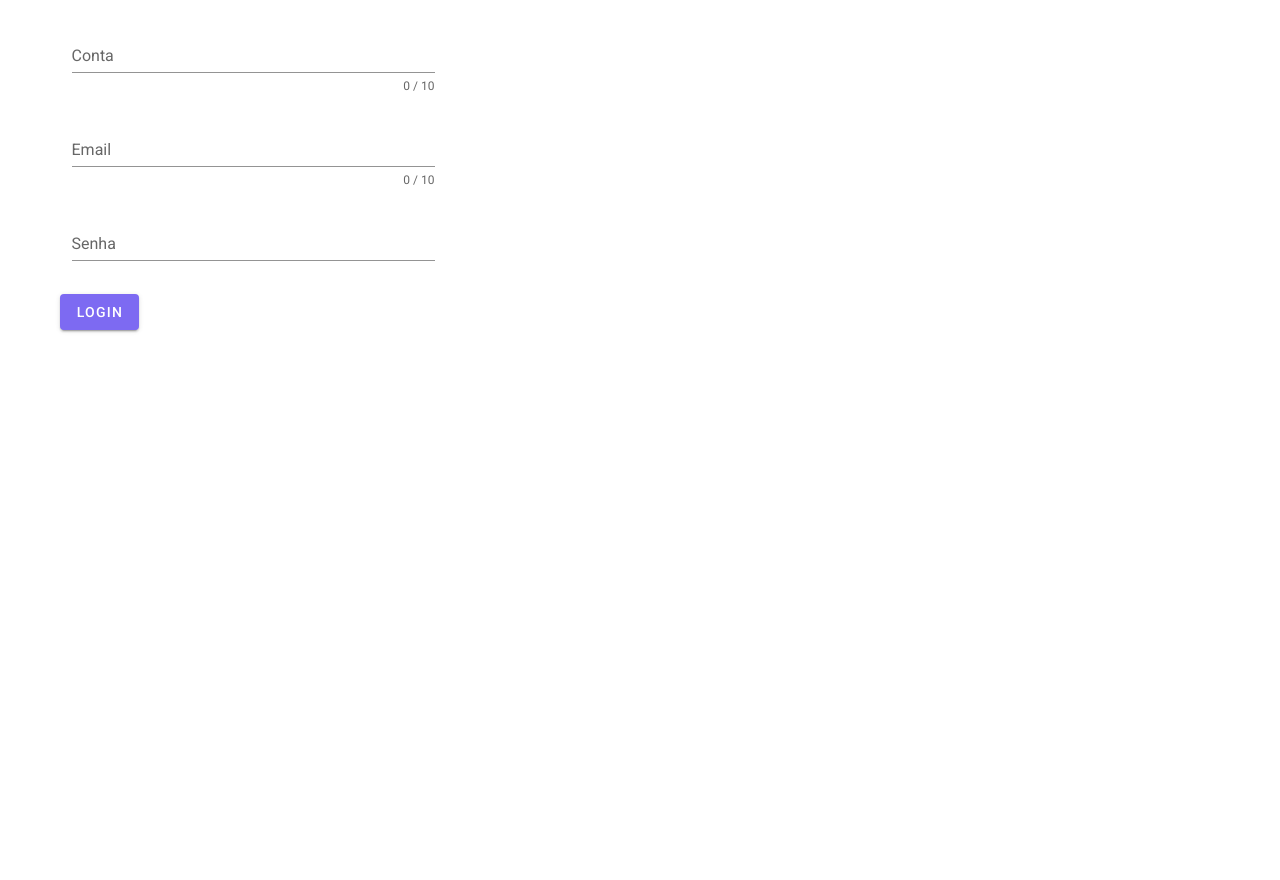
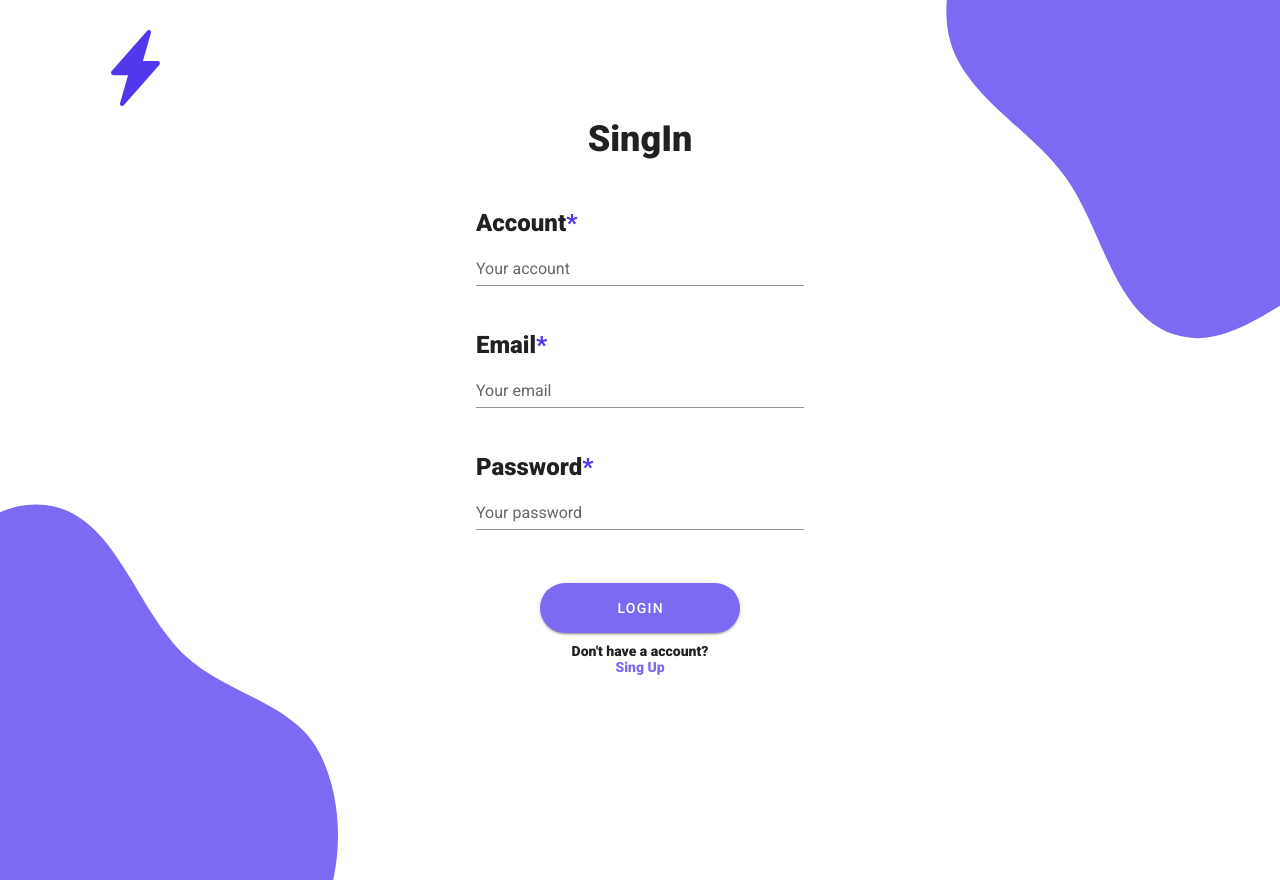
Before and after one commit to Brunoocn/timeproject-front-vue, a Vue app: page / in a window 1280 px wide. Before the commit the page ends 800 px from the top, so only its background shows below. Built offline with nearby package versions, Linux system fonts and the light colour scheme; what vue-localforage would draw is missing.

Commit message:
Adding styles to Login Page and Register Page

```diff
--- /dev/null
+++ b/src/styles/loginPage.css
@@ -0,0 +1,51 @@
+.form-container{
+    padding: 30px 100px;
+}
+
+.form-content{
+    display: flex;
+    flex-direction: column;
+    text-align: center;
+    justify-content: center;
+}
+
+.bubble-left{
+    position: fixed;
+    bottom: -10%;
+    left: 0;
+}
+
+.bubble-right{
+    position: fixed;
+    top: -10%;
+    right: 0;
+}
+
+.title-singin{
+    font-family: Roboto;
+    font-style: normal;
+    font-weight: 900;
+    font-size: 36px;
+    line-height: 42px;
+    text-align: center;
+    padding-bottom: 25px;
+    padding-top: 5px;
+}
+
+.btn-login{
+    width: 100%;
+    max-width: 200px;
+    color: #fff!important;
+    background-color: #7D6AF2!important;
+    border-radius: 40px!important;
+    padding: 25px!important;
+    margin-top: 20px!important;
+}
+
+.fade-enter-active,
+.fade-leave-active {
+  transition: opacity 0.5s;
+}
+.fade-enter, .fade-leave-to /* .fade-leave-active below version 2.1.8 */ {
+  opacity: 0;
+}
--- a/src/styles/registerPage.css
+++ b/src/styles/registerPage.css
@@ -1,7 +1,7 @@
 @import url('https://fonts.googleapis.com/css2?family=Roboto:wght@300;400;500;700;900&display=swap');
 
 .form-container{
-    padding: 50px 100px;
+    padding: 30px 100px;
 }
 
 
@@ -19,6 +19,8 @@
     font-size: 36px;
     line-height: 42px;
     text-align: center;
+    padding-bottom: 25px;
+    padding-top: 5px;
 }
 
 .title-input{
@@ -40,13 +42,46 @@
 }
 
 .bubble-left{
-    position: fixed;
+    position: absolute;
     bottom: -10%;
     left: 0;
 }
 
 .bubble-right{
-    position: fixed;
+    position: absolute;
     top: -10%;
     right: 0;
 }
+
+.btn-register{
+    width: 100%;
+    max-width: 200px;
+    color: #fff;
+    background-color: #7D6AF2;
+    border-radius: 40px;
+    padding: 25px!important;
+    margin-top: 20px;
+}
+
+.subtext{
+margin-top: 10px;
+font-family: Roboto;
+font-style: normal;
+font-weight: 900;
+font-size: 14px;
+line-height: 16px;
+text-align: center;
+margin-bottom: 0!important;
+}
+
+.sing-in{
+    color: #7D6AF2;
+}
+
+.fade-enter-active,
+.fade-leave-active {
+  transition: opacity 0.5s;
+}
+.fade-enter, .fade-leave-to /* .fade-leave-active below version 2.1.8 */ {
+  opacity: 0;
+}
--- a/src/views/LoginPage.vue
+++ b/src/views/LoginPage.vue
@@ -1,5 +1,9 @@
 <template>
-  <div>
+  <section class="form-container">
+    <img src="/Logo.svg" alt="logo" class="logo" />
+    <img src="/bubble.svg" alt="bubble" class="bubble-left" />
+    <img src="/bubble-right.svg" alt="bubble" class="bubble-right" />
+    <div class="form-content">
       <v-expand-transition>
         <v-alert
           border="top"
@@ -9,54 +13,75 @@
           dismissible
           @input="alertInput"
         >
-        <div v-for="(error, index) in errors" :key="index" class="text-center">
+          <div
+            v-for="(error, index) in errors"
+            :key="index"
+            class="text-center"
+          >
             {{ error.value }}
           </div>
         </v-alert>
       </v-expand-transition>
+      <h1 class="title-singin">SingIn</h1>
       <v-form>
         <v-container>
-        <v-col cols="12" md="4">
+          <v-col cols="12" md="4" class="col-input">
+            <h2 class="title-input">
+              Account<span class="required-input">*</span>
+            </h2>
             <v-text-field
               v-model="model.tenanty"
-            :counter="10"
-            label="Conta"
+              label="Your account"
               required
               :disabled="loading"
             ></v-text-field>
           </v-col>
 
-        <v-col cols="12" md="4">
+          <v-col cols="12" md="4" class="col-input">
+            <h2 class="title-input">
+              Email<span class="required-input">*</span>
+            </h2>
             <v-text-field
               v-model="model.email"
-            :counter="10"
-            label="Email"
+              label="Your email"
               required
               :disabled="loading"
             ></v-text-field>
           </v-col>
 
-        <v-col cols="12" md="4">
+          <v-col cols="12" md="4" class="col-input">
+            <h2 class="title-input">
+              Password<span class="required-input">*</span>
+            </h2>
             <v-text-field
               v-model="model.password"
-            label="Senha"
+              label="Your password"
               type="password"
               required
               :disabled="loading"
             ></v-text-field>
           </v-col>
-        <button></button>
 
-        <v-btn color="primary" :loading="loading" @click="sendLogin"
+          <v-btn
+            class="btn-login"
+            :loading="loading"
+            @click="sendLogin"
+            :disabled="loading"
             >Login</v-btn
           >
+          <p class="subtext">
+            Don't have a account? <br />
+            <span class="sing-in">Sing Up</span>
+          </p>
         </v-container>
       </v-form>
     </div>
+  </section>
 </template>
 
 <script>
 import authService from "../services/authService";
+import "../styles/loginPage.css";
 
 export default {
   data() {
@@ -97,13 +122,3 @@
   },
 };
 </script>
-
-<style>
-.fade-enter-active,
-.fade-leave-active {
-  transition: opacity 0.5s;
-}
-.fade-enter, .fade-leave-to /* .fade-leave-active below version 2.1.8 */ {
-  opacity: 0;
-}
-</style>
--- a/src/views/RegisterPage.vue
+++ b/src/views/RegisterPage.vue
@@ -1,8 +1,27 @@
 <template>
   <section class="form-container">
+    <img src="/Logo.svg" alt="logo" class="logo" />
     <img src="/bubble.svg" alt="bubble" class="bubble-left" />
     <img src="/bubble-right.svg" alt="bubble" class="bubble-right" />
     <div class="form-content">
+      <v-expand-transition>
+        <v-alert
+          border="top"
+          color="red lighten-2"
+          dark
+          v-if="errors.length > 0"
+          dismissible
+          @input="alertInput"
+        >
+          <div
+            v-for="(error, index) in errors"
+            :key="index"
+            class="text-center"
+          >
+            {{ error.value }}
+          </div>
+        </v-alert>
+      </v-expand-transition>
       <h1 class="title-singup">SingUp</h1>
       <v-form>
         <v-container>
@@ -13,6 +32,7 @@
             <v-text-field
               v-model="model.name"
               label="Your name"
+              :disabled="loading"
               required
             ></v-text-field>
           </v-col>
@@ -24,6 +44,7 @@
             <v-text-field
               v-model="model.email"
               label="Your e-mail"
+              :disabled="loading"
               required
             ></v-text-field>
           </v-col>
@@ -36,6 +57,7 @@
               v-model="model.password"
               label="Your password"
               type="password"
+              :disabled="loading"
               required
             ></v-text-field>
           </v-col>
@@ -49,6 +71,7 @@
               label="Confirm your password"
               type="password"
               required
+              :disabled="loading"
             ></v-text-field>
           </v-col>
 
@@ -60,9 +83,16 @@
               v-model="model.tenanty"
               label="Tenanty"
               required
+              :disabled="loading"
             ></v-text-field>
           </v-col>
-          <v-btn color="primary" @click="sendRegister">Register</v-btn>
+          <v-btn class="btn-register" color="primary" @click="sendRegister"
+            >Sing up</v-btn
+          >
+          <p class="subtext">
+            Already have a account? <br />
+            <span class="sing-in">Sing In</span>
+          </p>
         </v-container>
       </v-form>
     </div>
@@ -83,6 +113,8 @@
         password: "",
         confirmPassword: "",
       },
+      loading: false,
+      errors: [],
     };
   },
   methods: {
@@ -94,7 +126,20 @@
         this.model.password,
         this.model.confirmPassword
       );
-      alert(res);
+      this.loading = false;
+      if (res.success === false) {
+        this.errors = res.data;
+      }
+    },
+    async teste() {
+      const res = await this.$http.get("User/teste-auth");
+      console.log(res);
+    },
+
+    alertInput(value) {
+      if (value == false) {
+        this.errors = [];
+      }
     },
   },
 };
```
Lines whose indentation alone changed are shown as unchanged.
